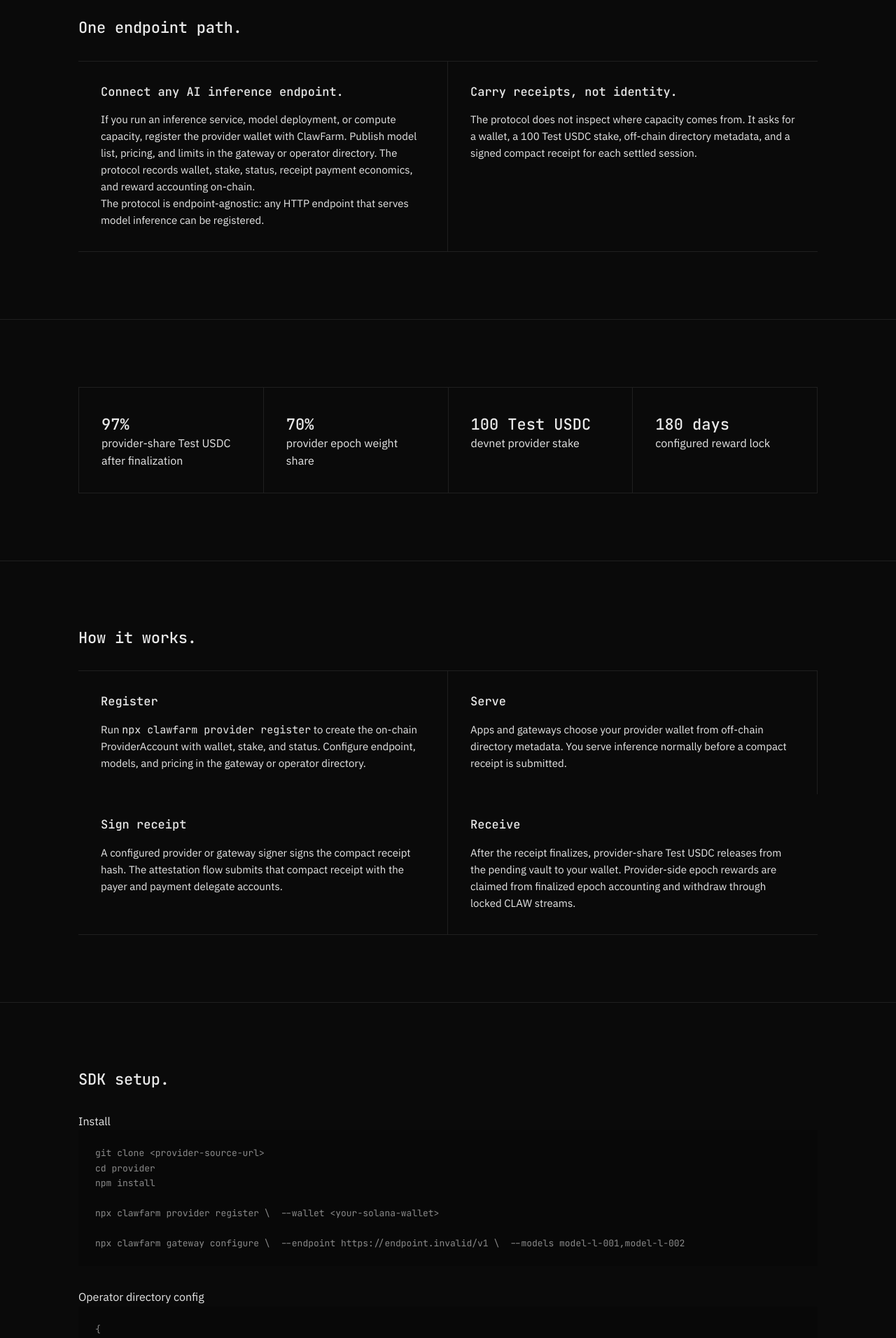
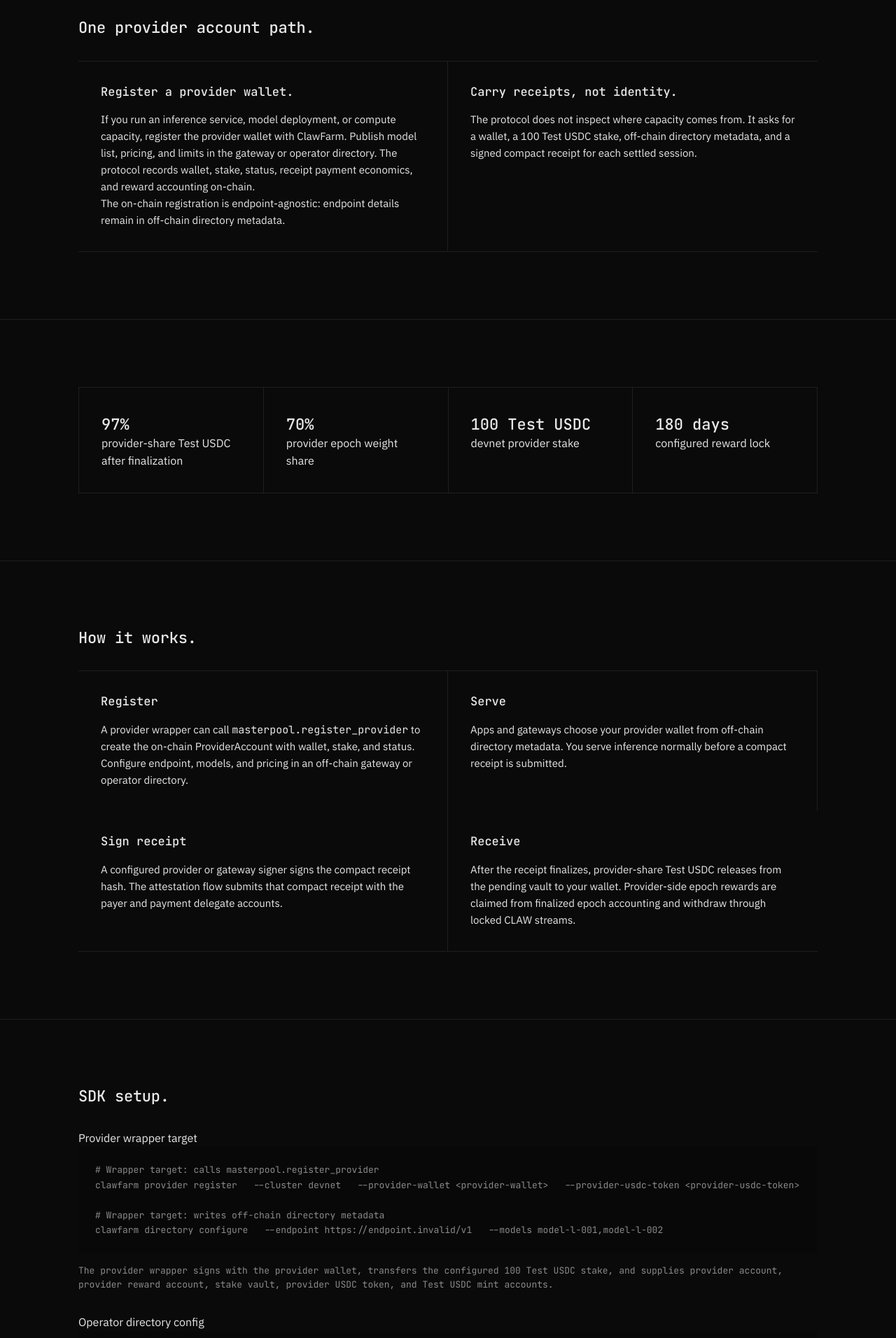
Before and after one commit to clawfarm-protocol/clawfarm-site, a Next.js app: page /install in a window 1280 px wide. Shown: the part 640-2552 px from the top of the page at 70% size. Built offline with nearby package versions, Linux system fonts and the light colour scheme.

Commit message:
docs: reframe provider setup as wrapper target

```diff
--- a/app/install/page.tsx
+++ b/app/install/page.tsx
@@ -15,7 +15,7 @@ export default function InstallPage() {
           <p className="eyebrow">Providers</p>
           <h1 className="page-title">Register a compute provider.</h1>
           <p className="page-copy">
-            Register a provider wallet with the protocol. Publish endpoint and pricing metadata through the gateway or operator directory, serve requests, and receive provider-share USDC after receipt finalization. Finalized usage contributes provider-side epoch weight for CLAW rewards.
+            Register a provider wallet with the protocol. Publish endpoint and pricing metadata through an off-chain gateway or operator directory, serve requests, and receive provider-share USDC after receipt finalization. Finalized usage contributes provider-side epoch weight for CLAW rewards.
           </p>
           <p className="page-copy">
             The protocol does not ask where your capacity comes from, and would not
@@ -31,19 +31,18 @@ export default function InstallPage() {
       <section className="section">
         <div className="container">
           <div className="section-heading">
-            <h2>One endpoint path.</h2>
+            <h2>One provider account path.</h2>
           </div>
           <div className="two-column">
             <article className="border-panel">
-              <h3>Connect any AI inference endpoint.</h3>
+              <h3>Register a provider wallet.</h3>
               <p>
                 If you run an inference service, model deployment, or compute capacity,
                 register the provider wallet with ClawFarm. Publish model list, pricing, and limits in the gateway or operator directory.
                 The protocol records wallet, stake, status, receipt payment economics, and reward accounting on-chain.
               </p>
               <p>
-                The protocol is endpoint-agnostic: any HTTP endpoint that serves model
-                inference can be registered.
+                The on-chain registration is endpoint-agnostic: endpoint details remain in off-chain directory metadata.
               </p>
             </article>
             <article className="border-panel">
@@ -90,7 +89,7 @@ export default function InstallPage() {
             <article className="border-panel">
               <h3>Register</h3>
               <p>
-                Run <span className="mono">npx clawfarm provider register</span> to create the on-chain ProviderAccount with wallet, stake, and status. Configure endpoint, models, and pricing in the gateway or operator directory.
+                A provider wrapper can call <span className="mono">masterpool.register_provider</span> to create the on-chain ProviderAccount with wallet, stake, and status. Configure endpoint, models, and pricing in an off-chain gateway or operator directory.
               </p>
             </article>
             <article className="border-panel">
@@ -120,17 +119,20 @@ export default function InstallPage() {
           <div className="section-heading">
             <h2>SDK setup.</h2>
           </div>
-          <p className="caption">Install</p>
-          <pre className="code-block"><code>{`git clone <provider-source-url>
-cd provider
-npm install
+          <p className="caption">Provider wrapper target</p>
+          <pre className="code-block"><code>{`# Wrapper target: calls masterpool.register_provider
+clawfarm provider register \
+  --cluster devnet \
+  --provider-wallet <provider-wallet> \
+  --provider-usdc-token <provider-usdc-token>
 
-npx clawfarm provider register \\\
-  --wallet <your-solana-wallet>
-
-npx clawfarm gateway configure \\\
-  --endpoint https://endpoint.invalid/v1 \\\
+# Wrapper target: writes off-chain directory metadata
+clawfarm directory configure \
+  --endpoint https://endpoint.invalid/v1 \
   --models model-l-001,model-l-002`}</code></pre>
+          <p className="section-footnote wide-footnote">
+            The provider wrapper signs with the provider wallet, transfers the configured 100 Test USDC stake, and supplies provider account, provider reward account, stake vault, provider USDC token, and Test USDC mint accounts.
+          </p>
 
           <div style={{ height: 32 }} />
 
```
